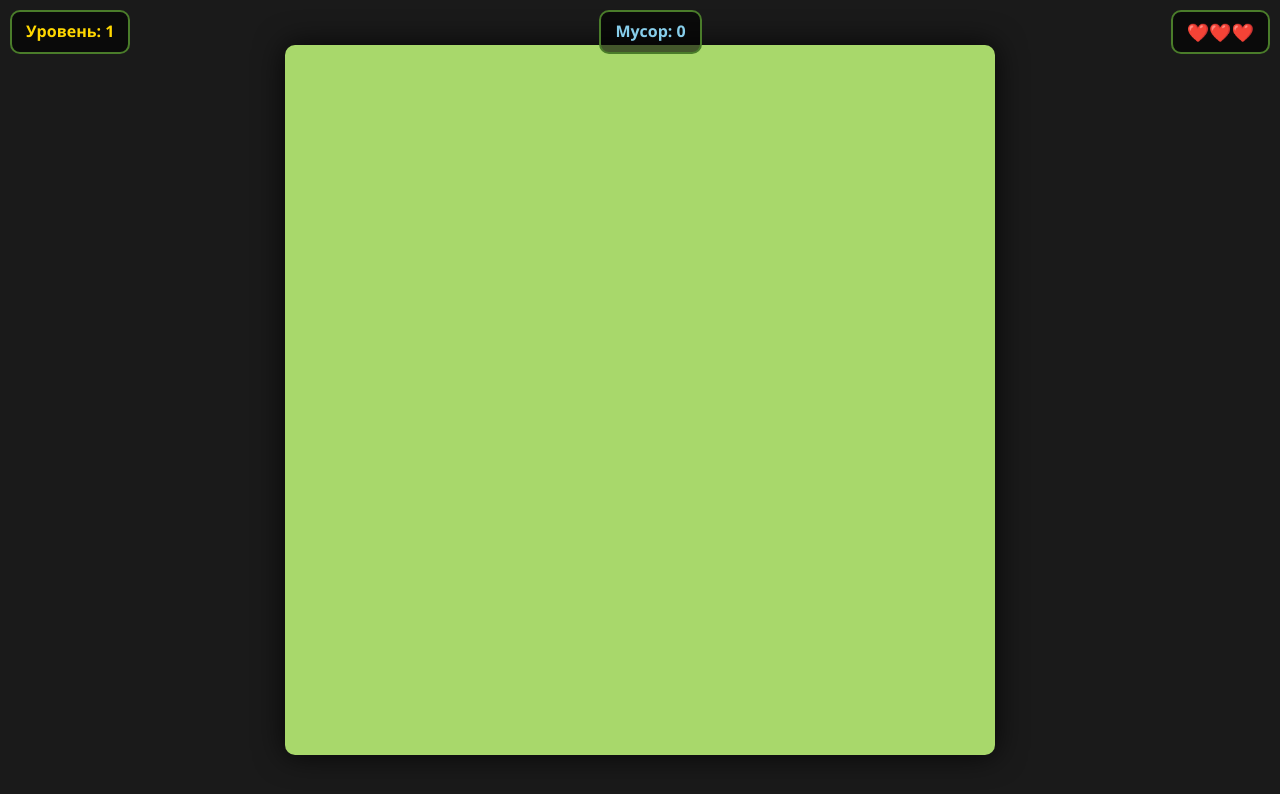
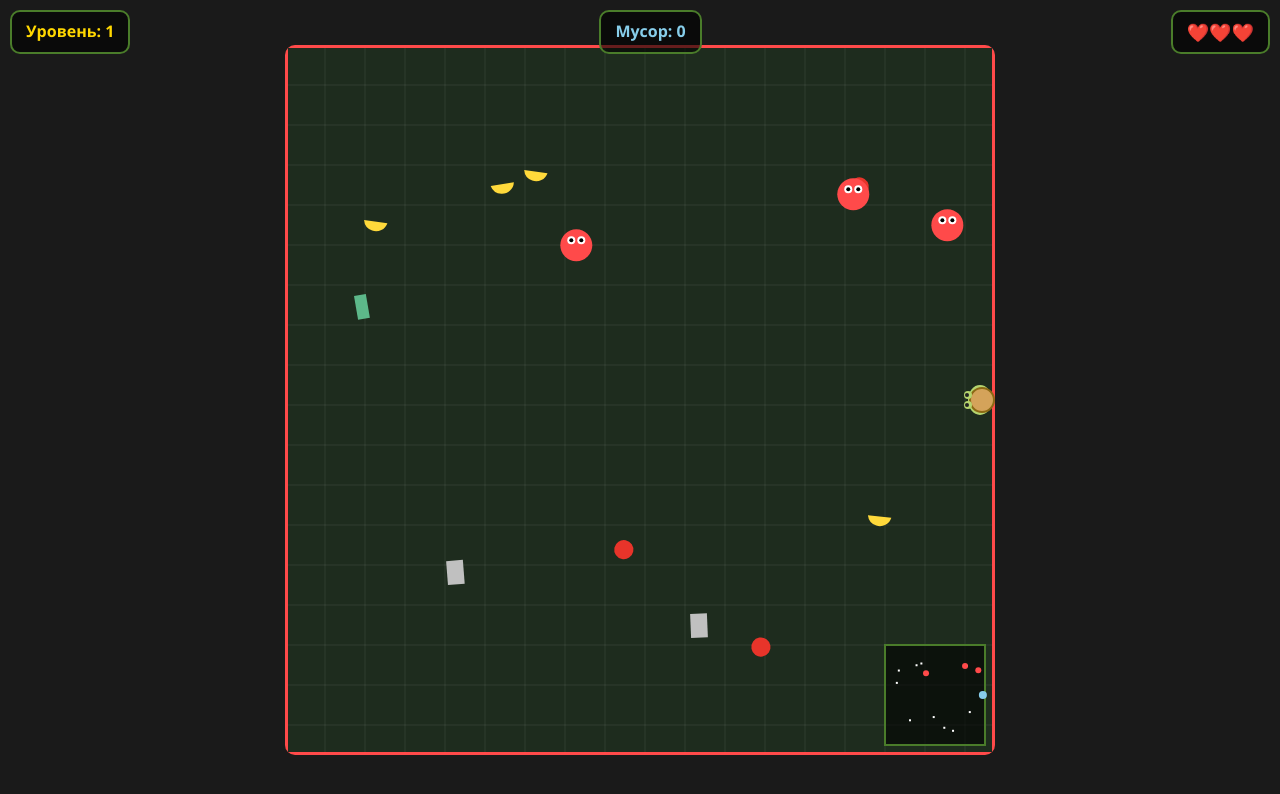
Before and after one commit to moto228228/Ylitka, a plain HTML site: page index.html in a window 1280 px wide. Drawn offline with Linux system fonts and the light colour scheme.

Commit message:
Add files via upload

```diff
--- a/index.html
+++ b/index.html
@@ -36,8 +36,7 @@
 
   canvas {
     display: block;
-    box-shadow: 0 0 30px rgba(0,0,0,0.8);
-    background: #a8d86b;
+    background: #1e2c1e; /* Темный фон для сетки */
     border-radius: 10px;
   }
 
@@ -101,7 +100,6 @@
 </head>
 <body>
 <div id="game-container">
-  <!-- Убрал жесткие размеры, теперь они задаются скриптом -->
   <canvas id="game"></canvas>
 
   <div id="hud">
@@ -137,44 +135,20 @@
 <script>
 const canvas = document.getElementById('game');
 const ctx = canvas.getContext('2d');
-let W = 600, H = 600; // Базовая ширина, поменяется скриптом
-
-// Функция адаптации канваса
-function resizeCanvas() {
-  const wrap = document.getElementById('game-container');
-  const hudH = 70; // Высота верхней панели
-  const dpadH = 200; // Высота кнопок внизу
-
-  // Доступная ширина и высота
-  const availW = window.innerWidth - 20;
-  const availH = window.innerHeight - hudH - (isTouch ? dpadH : 20);
-
-  // Делаем квадратным
-  const size = Math.min(availW, availH);
-
-  // Внутреннее разрешение канваса
-  W = size;
-  H = size;
-  canvas.width = W;
-  canvas.height = H;
-
-  // Внешний вид
-  canvas.style.width = size + 'px';
-  canvas.style.height = size + 'px';
-}
-
-const GRID = 40;
+let W = 600, H = 600; // Задаем базовые, потом изменим скриптом
+let GRID = 40;
 
 let gameState = 'playing';
 let level = 1;
 let score = 0;
 let lives = 3;
+let lastTime = 0;
 
-let world = { w: W, h: H };
+let world = { w: 600, h: 600 };
 let camera = { x: 0, y: 0 };
 
 const snail = {
-  x: W/2, y: H/2, r: 15,
+  x: 300, y: 300, r: 15,
   dir: { x: 1, y: 0 },
   nextDir: { x: 1, y: 0 },
   baseSpeed: 150,
@@ -191,12 +165,28 @@ const TRASH_TYPES = ['banana', 'can', 'bottle', 'paper', 'apple'];
 const isTouch = ('ontouchstart' in window) || (navigator.maxTouchPoints > 0);
 if (isTouch) document.getElementById('dpad').classList.add('active');
 
-window.addEventListener('resize', () => {
-  resizeCanvas();
-  // Если карта меньше экрана, центрируем её
-  if (world.w < W) world.w = W;
-  if (world.h < H) world.h = H;
-});
+// ТЕПЕРЬ ФУНКЦИЯ РАЗМЕРА РАБОТАЕТ ИДЕАЛЬНО
+function resizeCanvas() {
+  const wrap = document.getElementById('game-container');
+  const hudH = 70;
+  const dpadH = isTouch ? 180 : 20;
+
+  const availW = window.innerWidth - 20;
+  const availH = window.innerHeight - hudH - dpadH;
+
+  // Канвас всегда квадратный
+  const size = Math.min(availW, availH);
+
+  W = size;
+  H = size;
+  canvas.width = W;
+  canvas.height = H;
+
+  canvas.style.width = W + 'px';
+  canvas.style.height = H + 'px';
+}
+
+window.addEventListener('resize', resizeCanvas);
 
 function setDir(dx, dy) {
   if (snail.dir.x === -dx && snail.dir.y === -dy) return;
@@ -231,7 +221,7 @@ function spawnEntity(type) {
   while (!valid && attempts < 100) {
     x = 40 + Math.random() * (world.w - 80);
     y = 40 + Math.random() * (world.h - 80);
-    if (Math.hypot(x - snail.x, y - snail.y) > 200) valid = true;
+    if (Math.hypot(x - snail.x, y - snail.y) > 150) valid = true;
     attempts++;
   }
 
@@ -242,7 +232,7 @@ function spawnEntity(type) {
       wobble: Math.random() * Math.PI * 2
     });
   } else {
-    const speed = 80 + (level * 15);
+    const speed = 70 + (level * 10);
     const angle = Math.random() * Math.PI * 2;
     enemies.push({
       x, y, r: 16,
@@ -259,9 +249,9 @@ function startLevel() {
   document.getElementById('gameover').classList.remove('show');
   document.getElementById('hud-level').textContent = `Уровень: ${level}`;
 
-  // УВЕЛИЧИВАЕМ КАРТУ, но стартуем от размера экрана
-  world.w = Math.min(W * 3, W + (level - 1) * 200);
-  world.h = Math.min(H * 3, H + (level - 1) * 200);
+  // Карта больше, чем экран
+  world.w = W + (level - 1) * 200;
+  world.h = H + (level - 1) * 200;
 
   snail.x = world.w / 2;
   snail.y = world.h / 2;
@@ -273,10 +263,10 @@ function startLevel() {
   enemies = [];
   particles = [];
 
-  const trashCount = 10 + (level * 2);
+  const trashCount = 8 + (level * 2);
   for (let i = 0; i < trashCount; i++) spawnEntity('trash');
 
-  const enemyCount = 3 + Math.floor(level * 1.5);
+  const enemyCount = 2 + Math.floor(level * 1.5);
   for (let i = 0; i < enemyCount; i++) spawnEntity('enemy');
 
   updateHUD();
@@ -425,13 +415,16 @@ function update(dt) {
 }
 
 function draw() {
+  // Очищаем экран темным цветом
   ctx.fillStyle = '#1e2c1e';
   ctx.fillRect(0, 0, W, H);
 
+  // Двигаем камеру
   ctx.save();
   ctx.translate(-camera.x, -camera.y);
 
-  ctx.strokeStyle = 'rgba(255,255,255,0.05)';
+  // Сетка
+  ctx.strokeStyle = 'rgba(255,255,255,0.08)';
   ctx.lineWidth = 1;
   const startX = Math.floor(camera.x / GRID) * GRID;
   const startY = Math.floor(camera.y / GRID) * GRID;
@@ -442,52 +435,40 @@ function draw() {
     ctx.beginPath(); ctx.moveTo(camera.x, y); ctx.lineTo(camera.x + W, y); ctx.stroke();
   }
 
+  // Граница
   ctx.strokeStyle = '#ff4a4a';
   ctx.lineWidth = 6;
   ctx.strokeRect(0, 0, world.w, world.h);
 
+  // Мусор
   for (const t of trash) {
     ctx.save();
     ctx.translate(t.x, t.y);
     ctx.rotate(Math.sin(t.wobble) * 0.2);
-    ctx.shadowBlur = 10;
-    ctx.shadowColor = 'rgba(255,255,255,0.5)';
-
-    if (t.type === 'banana') {
-      ctx.fillStyle = '#FFD93B'; ctx.beginPath(); ctx.arc(0, 0, t.r, 0.2, Math.PI - 0.2); ctx.fill();
-    } else if (t.type === 'can') {
-      ctx.fillStyle = '#C0C0C0'; ctx.fillRect(-t.r*0.7, -t.r, t.r*1.4, t.r*2);
-    } else if (t.type === 'bottle') {
-      ctx.fillStyle = 'rgba(100, 200, 150, 0.9)'; ctx.fillRect(-t.r*0.5, -t.r, t.r, t.r*2);
-    } else if (t.type === 'paper') {
-      ctx.fillStyle = '#F5F5DC'; ctx.fillRect(-t.r, -t.r, t.r*2, t.r*1.5);
-    } else if (t.type === 'apple') {
-      ctx.fillStyle = '#E8342A'; ctx.beginPath(); ctx.arc(0, 0, t.r*0.8, 0, Math.PI*2); ctx.fill();
-    }
+    if (t.type === 'banana') { ctx.fillStyle = '#FFD93B'; ctx.beginPath(); ctx.arc(0, 0, t.r, 0.2, Math.PI - 0.2); ctx.fill(); }
+    else if (t.type === 'can') { ctx.fillStyle = '#C0C0C0'; ctx.fillRect(-t.r*0.7, -t.r, t.r*1.4, t.r*2); }
+    else if (t.type === 'bottle') { ctx.fillStyle = 'rgba(100, 200, 150, 0.9)'; ctx.fillRect(-t.r*0.5, -t.r, t.r, t.r*2); }
+    else if (t.type === 'paper') { ctx.fillStyle = '#F5F5DC'; ctx.fillRect(-t.r, -t.r, t.r*2, t.r*1.5); }
+    else if (t.type === 'apple') { ctx.fillStyle = '#E8342A'; ctx.beginPath(); ctx.arc(0, 0, t.r*0.8, 0, Math.PI*2); ctx.fill(); }
     ctx.restore();
   }
 
+  // Враги
   for (const e of enemies) {
     ctx.save();
     ctx.translate(e.x, e.y);
-    ctx.shadowBlur = 15; ctx.shadowColor = '#ff4a4a';
-
     ctx.fillStyle = '#ff4a4a';
     ctx.beginPath(); ctx.arc(0, 0, e.r, 0, Math.PI*2); ctx.fill();
-
     ctx.fillStyle = '#fff';
     ctx.beginPath(); ctx.arc(-5, -5, 4, 0, Math.PI*2); ctx.fill();
     ctx.beginPath(); ctx.arc(5, -5, 4, 0, Math.PI*2); ctx.fill();
     ctx.fillStyle = '#000';
     ctx.beginPath(); ctx.arc(-5, -5, 2, 0, Math.PI*2); ctx.fill();
     ctx.beginPath(); ctx.arc(5, -5, 2, 0, Math.PI*2); ctx.fill();
-
-    ctx.strokeStyle = '#000'; ctx.lineWidth = 2;
-    ctx.beginPath(); ctx.moveTo(-9, -11); ctx.lineTo(-2, -8); ctx.stroke();
-    ctx.beginPath(); ctx.moveTo(9, -11); ctx.lineTo(2, -8); ctx.stroke();
     ctx.restore();
   }
 
+  // Улитка
   ctx.save();
   ctx.translate(snail.x, snail.y);
 
@@ -498,16 +479,12 @@ function draw() {
   const angle = Math.atan2(snail.dir.y, snail.dir.x) + Math.PI/2;
   ctx.rotate(angle);
 
-  ctx.fillStyle = 'rgba(255,255,255,0.2)';
-  ctx.beginPath(); ctx.ellipse(0, 12, snail.r*0.8, snail.r*1.2, 0, 0, Math.PI*2); ctx.fill();
-
   ctx.fillStyle = '#B5D46E';
   ctx.beginPath(); ctx.ellipse(0, 0, snail.r, snail.r*0.8, 0, 0, Math.PI*2); ctx.fill();
 
   ctx.fillStyle = '#D4A35A';
   ctx.beginPath(); ctx.arc(0, 2, snail.r*0.8, 0, Math.PI*2); ctx.fill();
   ctx.strokeStyle = '#8B6914'; ctx.lineWidth = 2; ctx.stroke();
-  ctx.beginPath(); ctx.arc(0, 2, snail.r*0.4, 0, Math.PI*2); ctx.stroke();
 
   ctx.fillStyle = '#B5D46E';
   ctx.beginPath(); ctx.arc(-5, -snail.r*0.8, 4, 0, Math.PI*2); ctx.fill();
@@ -515,14 +492,9 @@ function draw() {
   ctx.fillStyle = '#222';
   ctx.beginPath(); ctx.arc(-5, -snail.r*0.8 - 1, 2, 0, Math.PI*2); ctx.fill();
   ctx.beginPath(); ctx.arc(5, -snail.r*0.8 - 1, 2, 0, Math.PI*2); ctx.fill();
-
-  if (snail.pickupMult > 1) {
-    ctx.strokeStyle = `rgba(135, 206, 235, ${0.3 + Math.sin(Date.now()/200)*0.2})`;
-    ctx.lineWidth = 2;
-    ctx.beginPath(); ctx.arc(0, 0, snail.r * (1 + snail.pickupMult), 0, Math.PI * 2); ctx.stroke();
-  }
   ctx.restore();
 
+  // Частицы
   for (const p of particles) {
     ctx.globalAlpha = p.life;
     ctx.fillStyle = p.color;
@@ -530,7 +502,8 @@ function draw() {
   }
   ctx.globalAlpha = 1;
 
-  ctx.restore();
+  ctx.restore(); // Возвращаем камеру на место
+
   drawMinimap();
 }
 
@@ -584,16 +557,16 @@ function startGame() {
   snail.speedMult = 1.0;
   snail.pickupMult = 1.0;
 
-  // Подгоняем размер
-  resizeCanvas();
-
+  resizeCanvas(); // Подгоняем размер перед стартом
   startLevel();
 }
 
-// Запускаем
-resizeCanvas();
-startGame();
-requestAnimationFrame(loop);
+// ВАЖНО: Ждем полной загрузки DOM
+window.addEventListener('load', () => {
+  resizeCanvas();
+  startGame();
+  requestAnimationFrame(loop);
+});
 </script>
 </body>
 </html>
```
